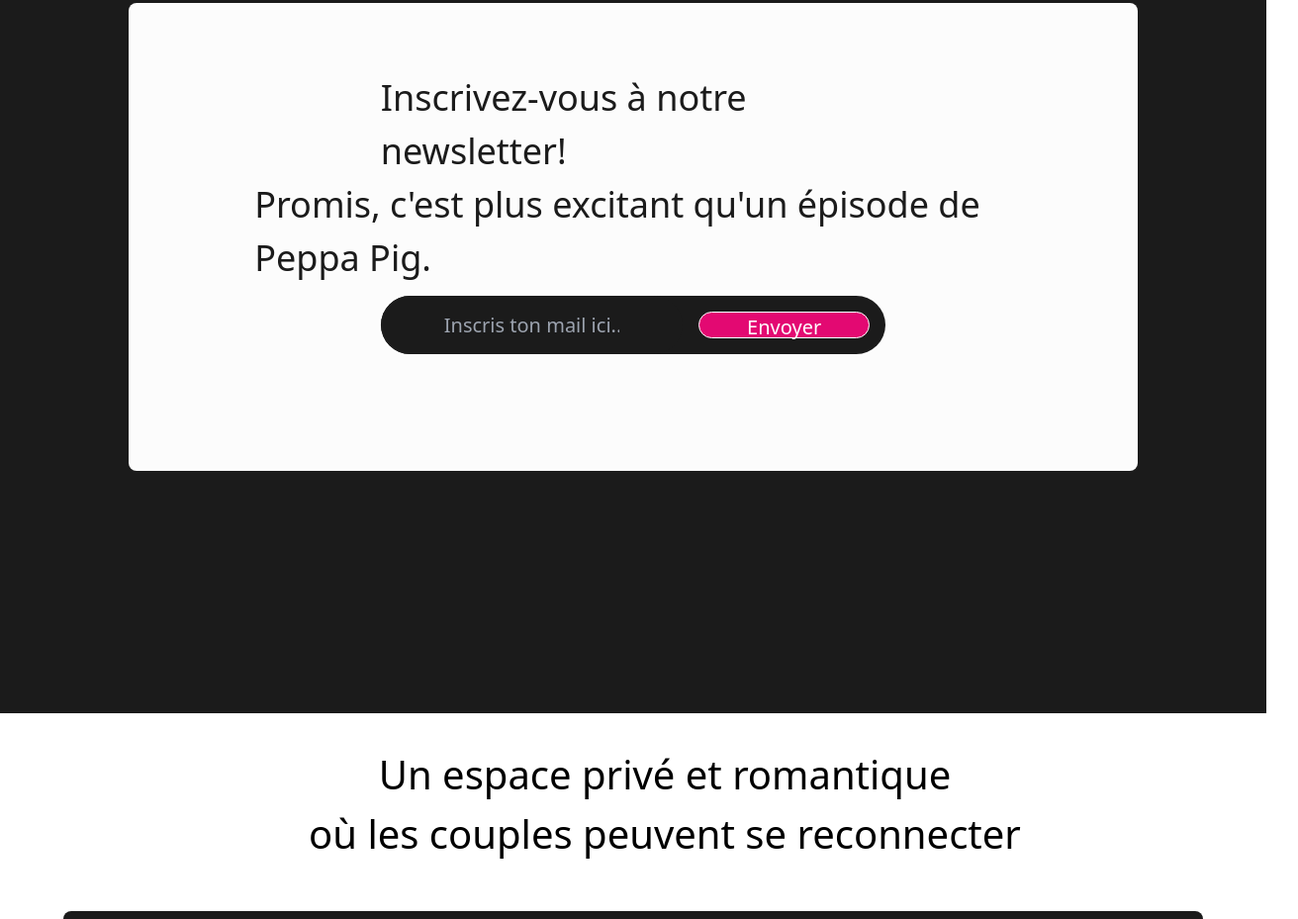
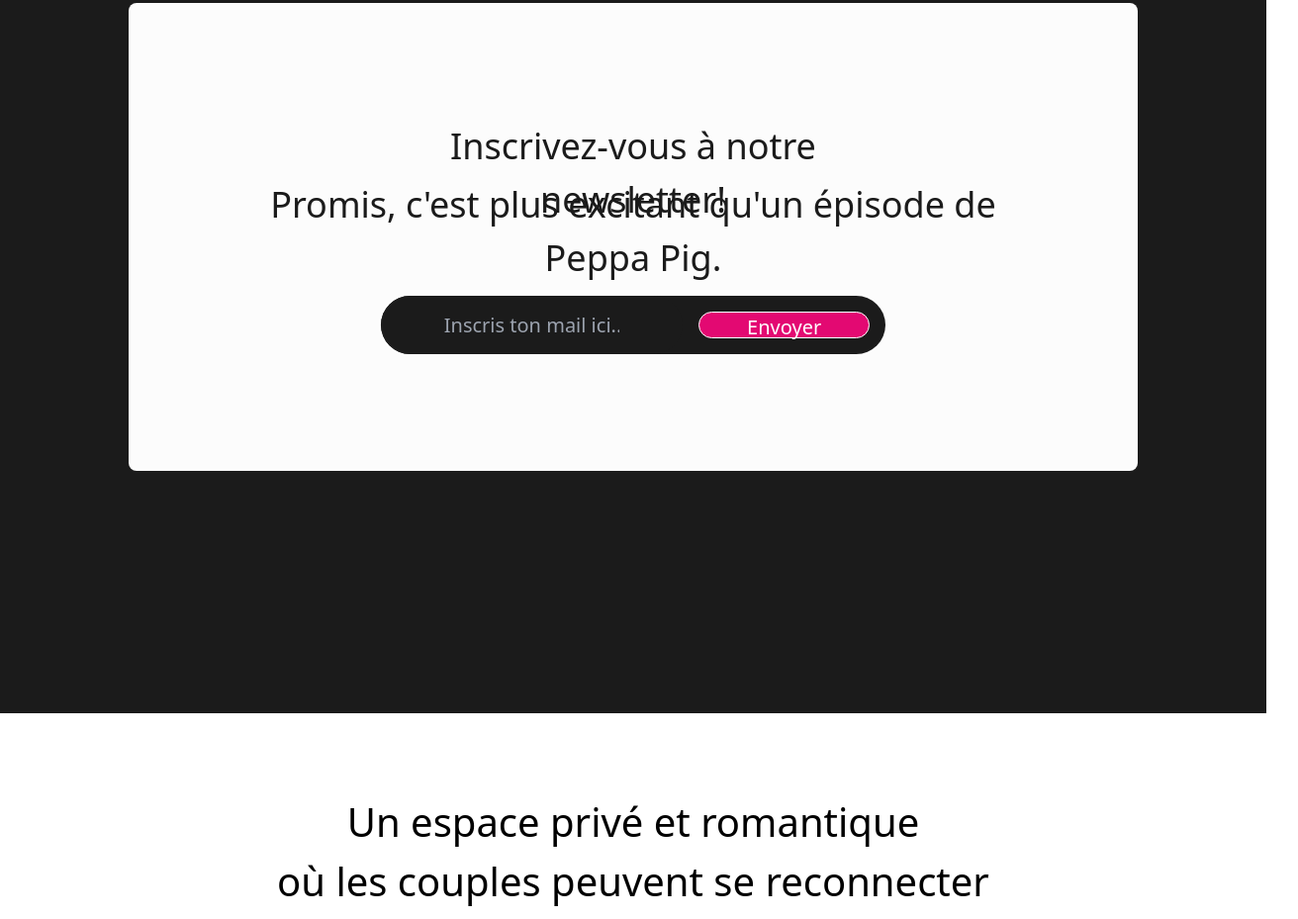
Before and after one commit to Arnaudb78/studio_miam_landing, a website: page index.html in a window 1280 px wide. Shown: the part 2479-3408 px from the top of the page at 99% size, 1312 px wide, since content can reach past the window. Drawn offline with Linux system fonts and the light colour scheme.

Commit message:
WIP: integrate new version maquette

```diff
--- a/index.html
+++ b/index.html
@@ -46,7 +46,6 @@
     </header>
 
     <main>
-
       <section class="w-screen h-screen bg-white grid grid-cols-9 grid-rows-8 gap-4">
         <div class="col-span-5 col-start-3 row-start-2 text-[48px] text-center">
           <h2>Un espace privé et romantique <br> où les couples peuvent se reconnecter</h2>
@@ -159,12 +158,12 @@
       <section class="w-screen h-screen grid grid-cols-10 grid-rows-10 gap-4 bg-primary">
         <div class="col-span-8 row-span-6 col-start-2 row-start-2 bg-[#FCFCFC] rounded-lg ">
           <div class=" w-full h-full grid grid-cols-8 grid-rows-8 text-primary">
-            <div class="flex items-end col-span-4 col-start-3 row-start-3 text-[36px]">
-              <p>Inscrivez-vous à notre newsletter!
+            <div class="col-span-4 col-start-3 row-start-3 text-[36px] text-center">
+              <p class="text-center">Inscrivez-vous à notre newsletter!
               </p>
             </div>
-            <div class="col-span-6 col-start-2 row-start-4 text-[36px] ">
-              Promis, c'est plus excitant qu'un épisode de Peppa Pig.
+            <div class="col-span-6 col-start-2 row-start-4 text-[36px] text-center">
+              <p>Promis, c'est plus excitant qu'un épisode de Peppa Pig.</p>
             </div>
             <div class="flex col-span-4 col-start-3 row-start-6 bg-primary rounded-full text-[20px] text-white">
               <input type="mail" placeholder="Inscris ton mail ici...." class="w-full h-full px-16 rounded-full bg-primary ">
@@ -174,12 +173,12 @@
         </div>
       </section>
 
-      <section class="h-screen w-screen flex flex-col  text-[40px] m-8 gap-4">
-        <div class="w-full text-center">
-          <h3>Un espace privé et romantique</h3>
-          <h3>où les couples peuvent se reconnecter</h3>
+      <section class="h-screen w-screen flex flex-col  text-[40px] gap-4">
+        <div class="w-full text-center mt-20 mb-10">
+          <p>Un espace privé et romantique</p>
+          <p>où les couples peuvent se reconnecter</p>
         </div>
-        <div class="bg-primary w-[90%] h-[70%] m-8 rounded-lg text-[36px] flex flex-col p-8 text-white">
+        <div class="bg-primary w-[90%] h-[70%] m-12 rounded-lg text-[36px] flex flex-col p-8 text-white mx-auto">
           <h3>Notre abonnement</h3>
           <h3 class="opacity-50">Un espace privé</h3>
           <p class="bg-[#7E7E7E] text-[24px] cursor-pointer w-fit px-8 py-2 mt-16 rounded-full">100€/mois</p>
@@ -200,7 +199,7 @@
         </div>
       </section>
       <section class="h-fit w-screen flex justify-center gap-8 mb-40">
-        <div class="w-[40%] h-fit bg-[#f1f1f0] p-8 text-[36px] rounded-lg">
+        <div class="w-[43.75%] h-fit bg-[#f1f1f0] p-8 text-[36px] rounded-lg">
           <div class="flex flex-col">
             <h3>Notre abonnement</h3>
             <h3 class="opacity-40">Un espace privé</h3>
@@ -217,7 +216,7 @@
           </div>
         </div>
 
-        <div class="w-[40%] h-fit bg-[#f1f1f0] p-8 text-[36px] rounded-lg">
+        <div class="w-[43.75%] h-fit bg-[#f1f1f0] p-8 text-[36px] rounded-lg">
           <div class="flex flex-col">
             <h3>Notre abonnement</h3>
             <h3 class="opacity-40">Un espace privé</h3>
```
Also changed, not shown: dist/style.css.
